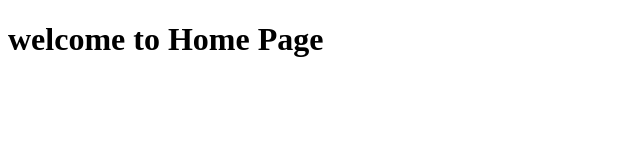
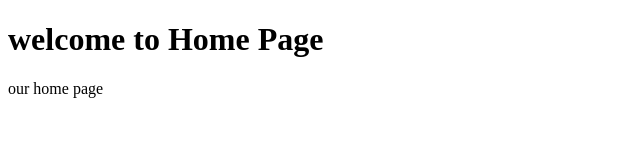
Before and after one commit to Mustafa-Roshdy/test, a plain HTML site: page home.html in a window 1280 px wide. Shown: the whole page, without its empty margins (0-640 px from the left). Drawn offline with Linux system fonts and the light colour scheme.

Commit message:
updated home page

```diff
--- a/home.html
+++ b/home.html
@@ -7,5 +7,6 @@
 </head>
 <body>
     <h1>welcome to Home Page</h1>
+    <p>our home page</p>
 </body>
 </html>
```
